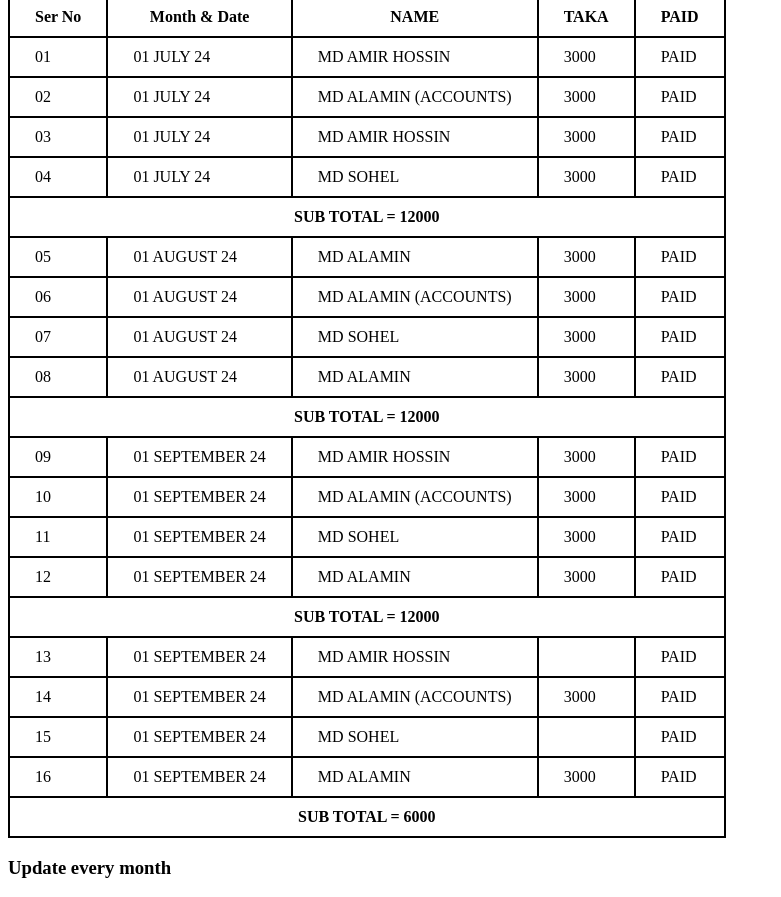
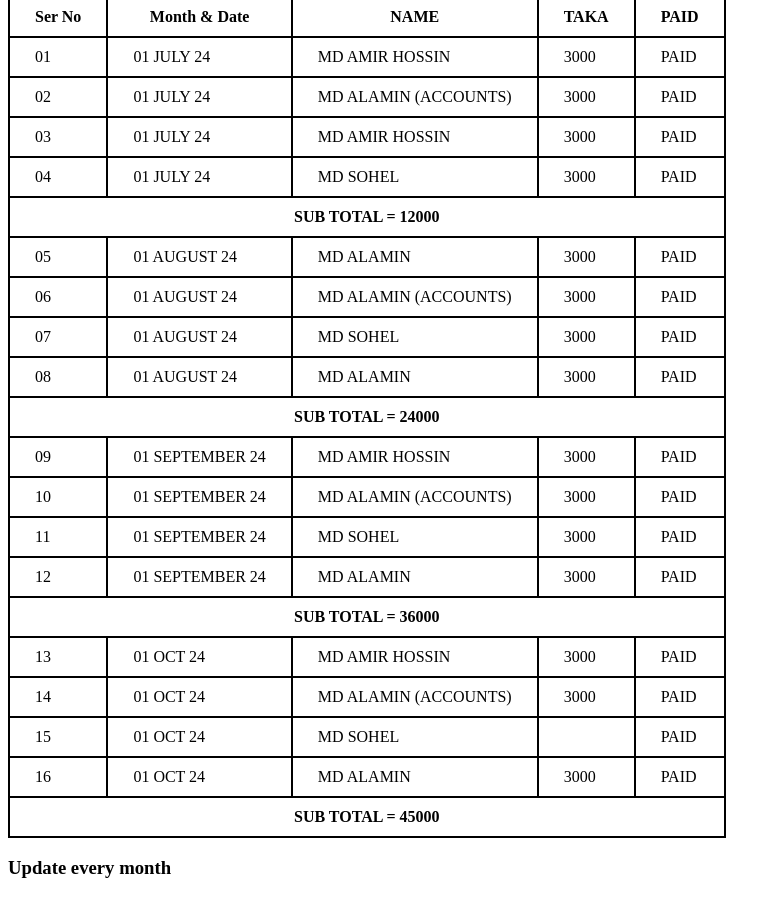
Before and after one commit to alamin2015/payment-sheet-star4, a plain HTML site: page index.html in a window 1280 px wide. Shown: the part 92-989 px from the top of the page, without its empty margins (0-781 px from the left). Drawn offline with Linux system fonts and the light colour scheme.

```diff
--- a/index.html
+++ b/index.html
@@ -106,7 +106,7 @@
             <td>PAID</td>
         </tr>
         <tbody>
-            <td class="sub" colspan="5"><b>SUB TOTAL = 12000</b></td>
+            <td class="sub" colspan="5"><b>SUB TOTAL = 24000</b></td>
         </tbody>
         </tbody>
         <tbody>
@@ -143,7 +143,7 @@
         </tr>
         </tbody>
         <tbody></tbody>
-        <td class="sub" colspan="5"><b>SUB TOTAL = 12000</b></td>
+        <td class="sub" colspan="5"><b>SUB TOTAL = 36000</b></td>
         </tbody>
         <tfoot>
 
@@ -154,35 +154,35 @@
 
         <tr>
             <td>13</td>
-            <td>01 SEPTEMBER 24</td>
+            <td>01 OCT 24</td>
             <td>MD AMIR HOSSIN</td>
-            <td></td>
+            <td>3000</td>
             <td>PAID</td>
         </tr>
         <tr>
             <td>14</td>
-            <td>01 SEPTEMBER 24</td>
+            <td>01 OCT 24</td>
             <td>MD ALAMIN (ACCOUNTS)</td>
             <td>3000</td>
             <td>PAID</td>
         </tr>
         <tr>
             <td>15</td>
-            <td>01 SEPTEMBER 24</td>
+            <td>01 OCT 24</td>
             <td>MD SOHEL</td>
             <td></td>
             <td>PAID</td>
         </tr>
         <tr>
             <td>16</td>
-            <td>01 SEPTEMBER 24</td>
+            <td>01 OCT 24</td>
             <td>MD ALAMIN</td>
             <td>3000</td>
             <td>PAID</td>
         </tr>
         </tbody>
         <tbody></tbody>
-        <td class="sub" colspan="5"><b>SUB TOTAL = 6000</b></td>
+        <td class="sub" colspan="5"><b>SUB TOTAL = 45000</b></td>
         </tbody>
         <tfoot>
 
```
